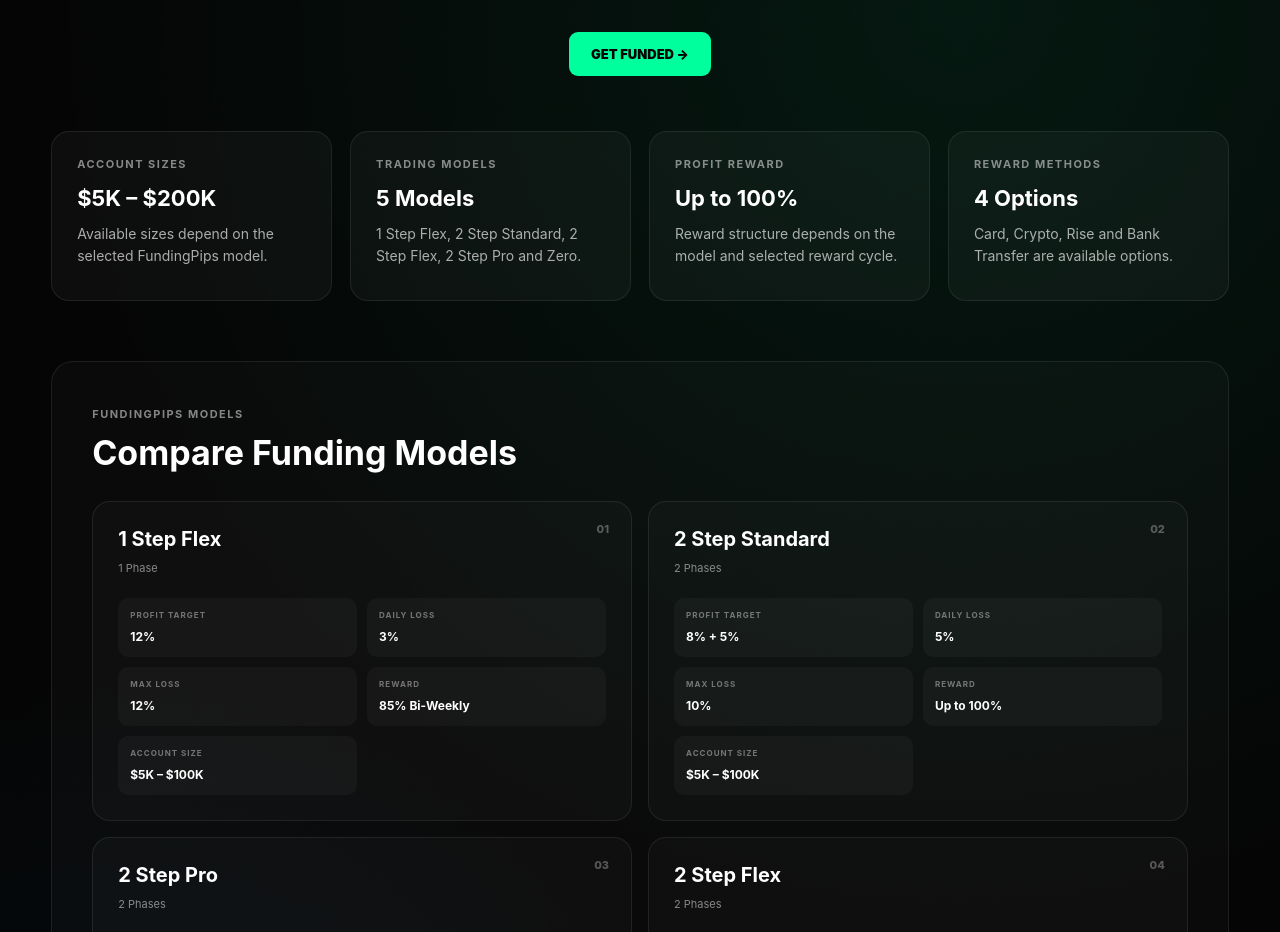
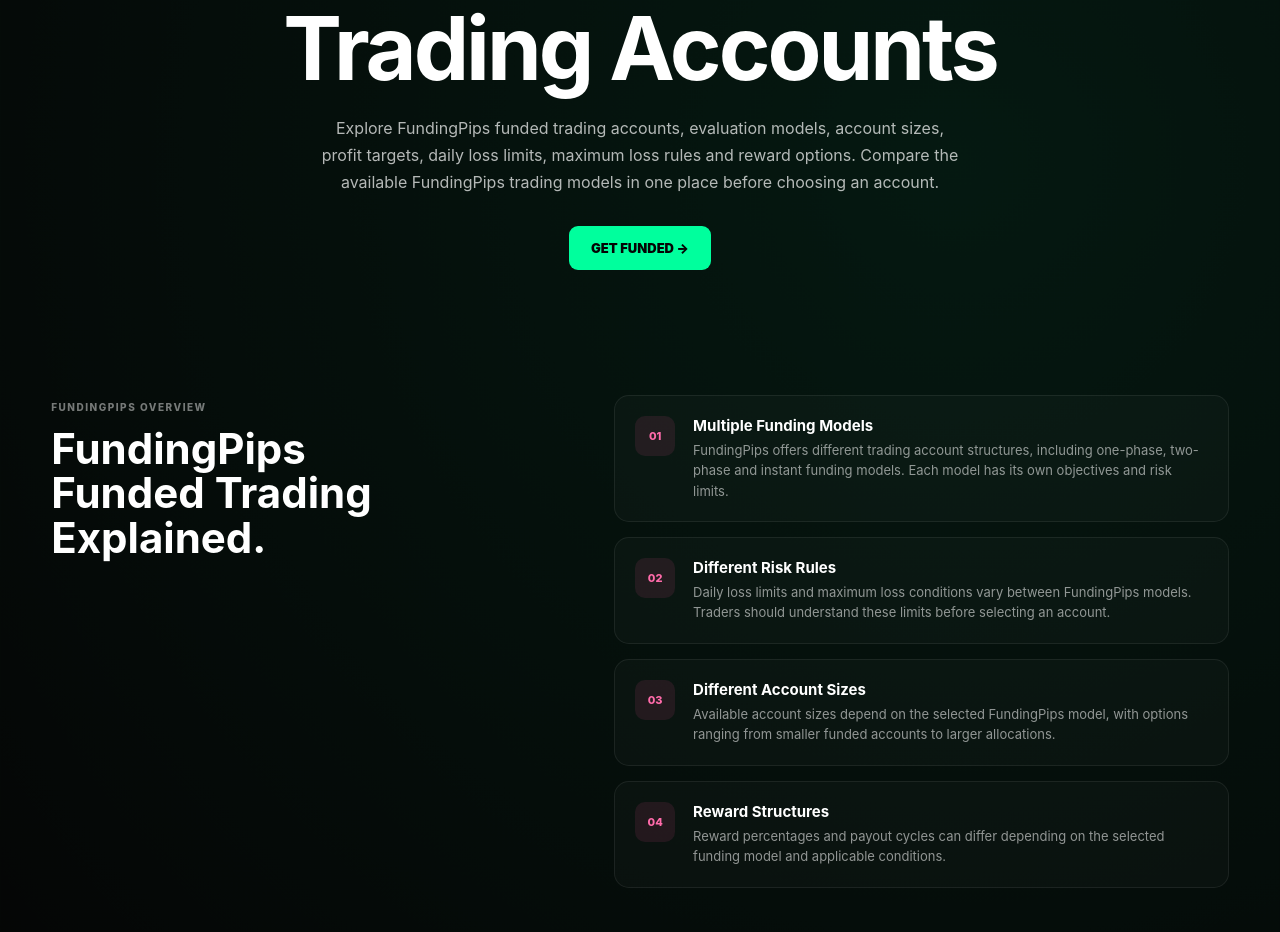
Before and after one commit to theseventeengrup-create/the-seventeen-funded-hub, a React (Vite) app: page /prop-firms/fundingpips in a window 1280 px wide. Shown: the part 340-1272 px from the top of the page. Built offline with nearby package versions, Linux system fonts and the light colour scheme.

Commit message:
Improve FundingPips on-page SEO

```diff
--- a/src/FundingPips.jsx
+++ b/src/FundingPips.jsx
@@ -50,18 +50,20 @@
   return (
     <section className="fundingpips-page">
 
-      {/* HEADER */}
+      {/* HEADER / SEO INTRO */}
 
       <div className="fundingpips-header">
         <span className="badge">FEATURED PROP FIRM</span>
 
         <h1>
-          Funding<span>Pips</span>
+          Funding<span>Pips</span> Prop Firm & Funded Trading Accounts
         </h1>
 
         <p>
-          Explore FundingPips funding models, account sizes, trading
-          objectives, loss limits and reward options in one place.
+          Explore FundingPips funded trading accounts, evaluation models,
+          account sizes, profit targets, daily loss limits, maximum loss
+          rules and reward options. Compare the available FundingPips
+          trading models in one place before choosing an account.
         </p>
 
         <a
@@ -72,6 +74,73 @@
         >
           GET FUNDED →
         </a>
+      </div>
+
+      {/* SEO OVERVIEW */}
+
+      <div className="fundingpips-feature-section">
+
+        <div className="feature-heading">
+          <span>FUNDINGPIPS OVERVIEW</span>
+
+          <h2>
+            FundingPips
+            <br />
+            Funded Trading Explained.
+          </h2>
+        </div>
+
+        <div className="feature-points">
+
+          <div className="feature-point">
+            <div className="feature-icon">01</div>
+            <div>
+              <h3>Multiple Funding Models</h3>
+              <p>
+                FundingPips offers different trading account structures,
+                including one-phase, two-phase and instant funding models.
+                Each model has its own objectives and risk limits.
+              </p>
+            </div>
+          </div>
+
+          <div className="feature-point">
+            <div className="feature-icon">02</div>
+            <div>
+              <h3>Different Risk Rules</h3>
+              <p>
+                Daily loss limits and maximum loss conditions vary between
+                FundingPips models. Traders should understand these limits
+                before selecting an account.
+              </p>
+            </div>
+          </div>
+
+          <div className="feature-point">
+            <div className="feature-icon">03</div>
+            <div>
+              <h3>Different Account Sizes</h3>
+              <p>
+                Available account sizes depend on the selected FundingPips
+                model, with options ranging from smaller funded accounts
+                to larger allocations.
+              </p>
+            </div>
+          </div>
+
+          <div className="feature-point">
+            <div className="feature-icon">04</div>
+            <div>
+              <h3>Reward Structures</h3>
+              <p>
+                Reward percentages and payout cycles can differ depending
+                on the selected funding model and applicable conditions.
+              </p>
+            </div>
+          </div>
+
+        </div>
+
       </div>
 
       {/* QUICK STATS */}
@@ -118,7 +187,14 @@
 
         <span>FUNDINGPIPS MODELS</span>
 
-        <h2>Compare Funding Models</h2>
+        <h2>Compare FundingPips Funding Models</h2>
+
+        <p>
+          Compare the main FundingPips funded account models by profit
+          target, daily loss limit, maximum loss, reward structure and
+          available account size. The right model depends on your trading
+          style and risk management approach.
+        </p>
 
         <div className="funding-model-cards">
 
@@ -237,7 +313,7 @@
 
         <span>REWARD METHODS</span>
 
-        <h2>How Can You Receive Rewards?</h2>
+        <h2>How Can You Receive FundingPips Rewards?</h2>
 
         <div className="reward-grid">
 
@@ -271,6 +347,77 @@
 
       </div>
 
+      {/* FAQ / SEO CONTENT */}
+
+      <div className="fundingpips-feature-section">
+
+        <div className="feature-heading">
+          <span>FUNDINGPIPS FAQ</span>
+
+          <h2>
+            Common Questions
+            <br />
+            About FundingPips.
+          </h2>
+        </div>
+
+        <div className="feature-points">
+
+          <div className="feature-point">
+            <div className="feature-icon">01</div>
+            <div>
+              <h3>What is FundingPips?</h3>
+              <p>
+                FundingPips is a prop trading firm offering different
+                funded trading account models. Traders can compare
+                evaluation-based and instant funding structures depending
+                on the available program.
+              </p>
+            </div>
+          </div>
+
+          <div className="feature-point">
+            <div className="feature-icon">02</div>
+            <div>
+              <h3>What FundingPips account sizes are available?</h3>
+              <p>
+                The available account size depends on the selected model.
+                The models shown on this page currently range from $5K
+                accounts up to $200K accounts.
+              </p>
+            </div>
+          </div>
+
+          <div className="feature-point">
+            <div className="feature-icon">03</div>
+            <div>
+              <h3>Which FundingPips model is best?</h3>
+              <p>
+                There is no single best model for every trader. Your choice
+                should depend on your preferred evaluation structure,
+                profit target, daily loss limit, maximum loss and reward
+                cycle.
+              </p>
+            </div>
+          </div>
+
+          <div className="feature-point">
+            <div className="feature-icon">04</div>
+            <div>
+              <h3>Can FundingPips rules change?</h3>
+              <p>
+                Yes. Prop firm programs, trading rules, account conditions,
+                reward structures and available models can change. Always
+                check the latest official FundingPips terms before buying
+                an account.
+              </p>
+            </div>
+          </div>
+
+        </div>
+
+      </div>
+
       {/* IMPORTANT */}
 
       <div className="fundingpips-warning">
@@ -280,8 +427,9 @@
         <p>
           FundingPips uses a simulated trading environment. Rules,
           targets, loss limits, reward conditions and available models
-          can change. Always verify the latest official terms before
-          purchasing an account.
+          can change. The information on THE SEVENTEEN FUNDED HUB is
+          provided for comparison and educational purposes. Always verify
+          the latest official FundingPips terms before purchasing an account.
         </p>
 
       </div>
@@ -299,8 +447,8 @@
         </h2>
 
         <p>
-          Review the current FundingPips options and choose the model
-          that fits your trading style.
+          Compare the current FundingPips options and choose the model
+          that fits your trading style, risk tolerance and trading goals.
         </p>
 
         <a
```
